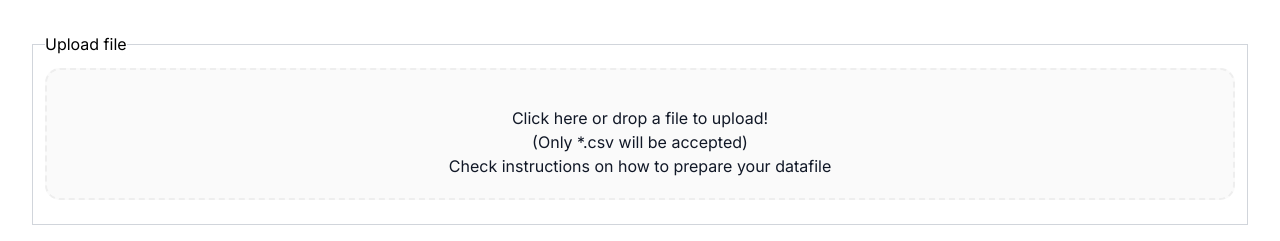
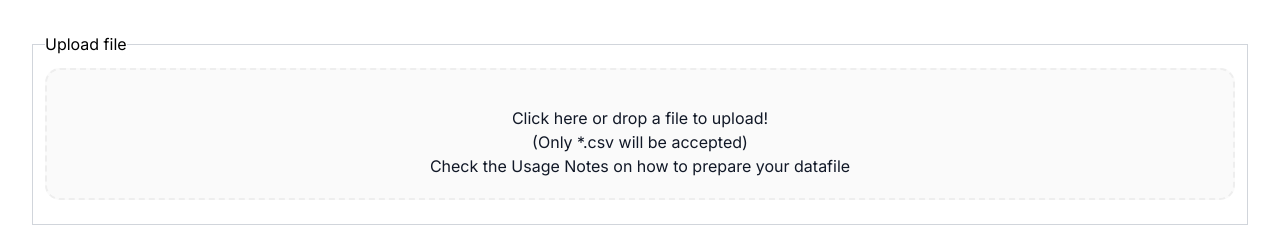
Before and after one commit to davide-marchiori/k-alpha, a Next.js app: page / in a window 1280 px wide. Shown: the top 241 px of the page. Built offline with nearby package versions, Linux system fonts and the light colour scheme.

Commit message:
minor text edit

```diff
--- a/src/components/DropZone.jsx
+++ b/src/components/DropZone.jsx
@@ -175,7 +175,7 @@ export function DropZone({ data, setData }) {
           {isDragReject && "File type not accepted, sorry!"}
           <div className="flex">(Only *.csv will be accepted)</div>
           <div className="flex">
-            Check instructions on how to prepare your datafile
+            Check the Usage Notes on how to prepare your datafile
           </div>
         </div>
       </div>
```
